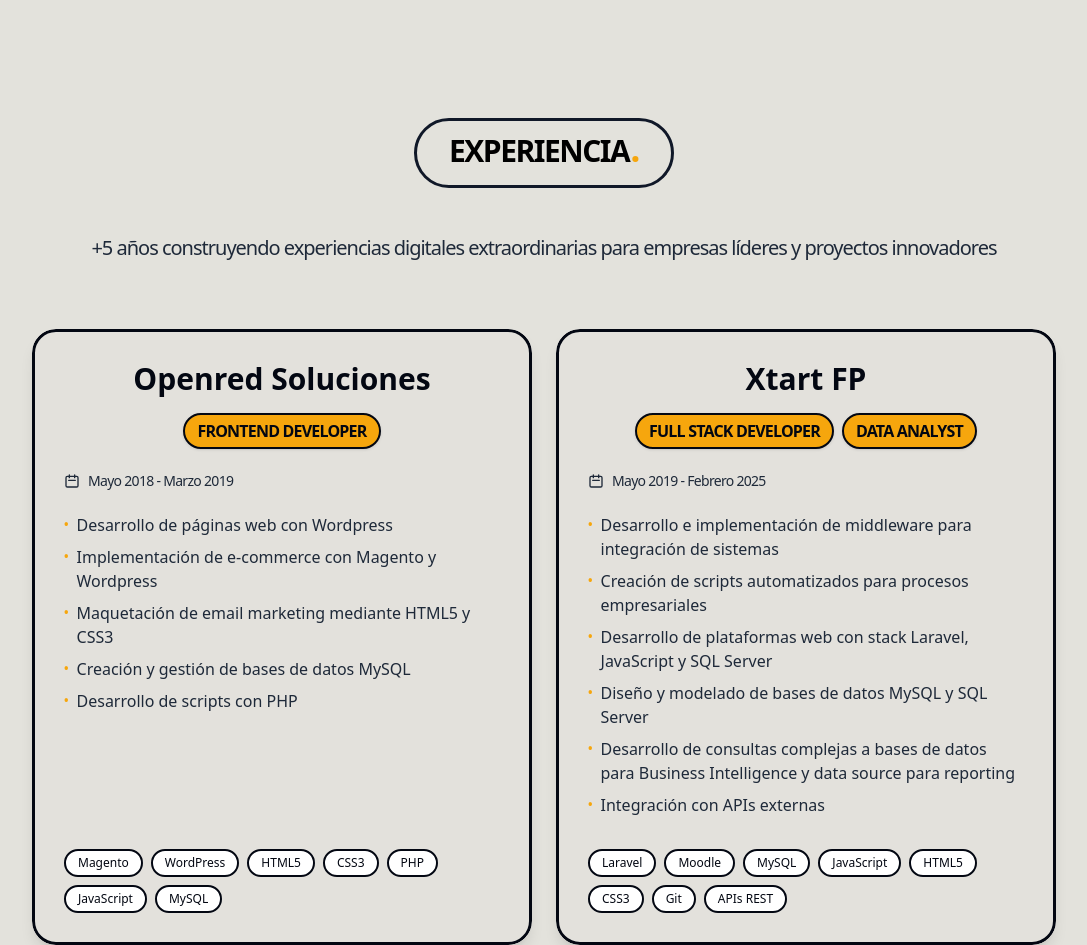
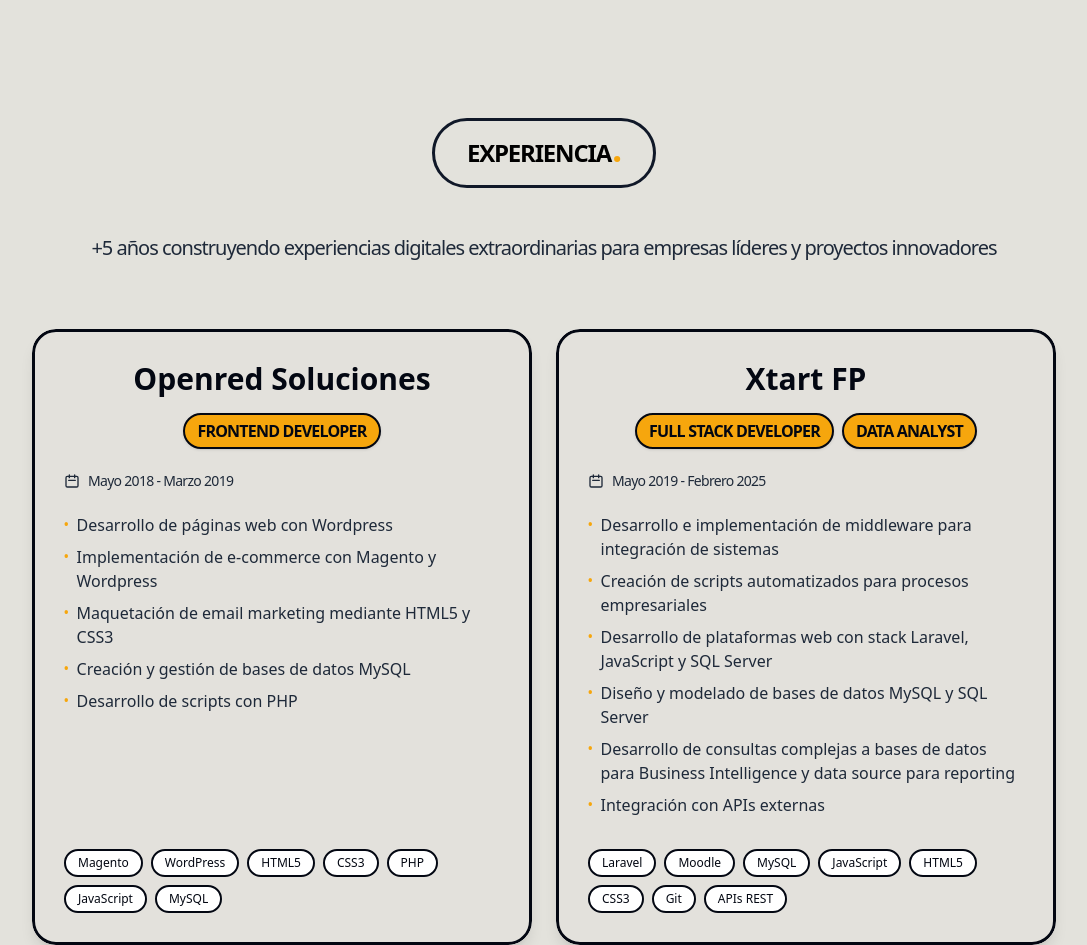
Before and after one commit to davto-xyz/portfolio, an Astro site: page / in a window 1280 px wide. Shown: the part 880-1825 px from the top of the page, without its empty margins (96-1183 px from the left). Built offline with nearby package versions, Linux system fonts and the light colour scheme; Astro itself is replaced by a stand-in of ours.

Commit message:
fix: Update title text size for improved readability

```diff
--- a/src/components/Title.astro
+++ b/src/components/Title.astro
@@ -8,6 +8,6 @@
 ---
 <div class="w-full flex justify-center mb-5">
   <div class=" border-3 border-gray-900 py-2 px-8 2xl:py-3 rounded-full w-fit">
-    <h2 class="text-3xl 2xl:text-5xl font-stretch-ultra-expanded tracking-tighter font-black mb-2 text-black uppercase break-all">{title}<span class="text-gold-500 text-4xl sm:6xl md:6xl lg:6xl 2xl:text-6xl h-2 pl-[1px]">.</span></h2>
+    <h2 class="text-2xl 2xl:text-5xl font-stretch-ultra-expanded tracking-tighter font-black mb-2 text-black uppercase break-all">{title}<span class="text-gold-500 text-4xl sm:6xl md:6xl lg:6xl 2xl:text-6xl h-2 pl-[1px]">.</span></h2>
   </div>
 </div>
```
